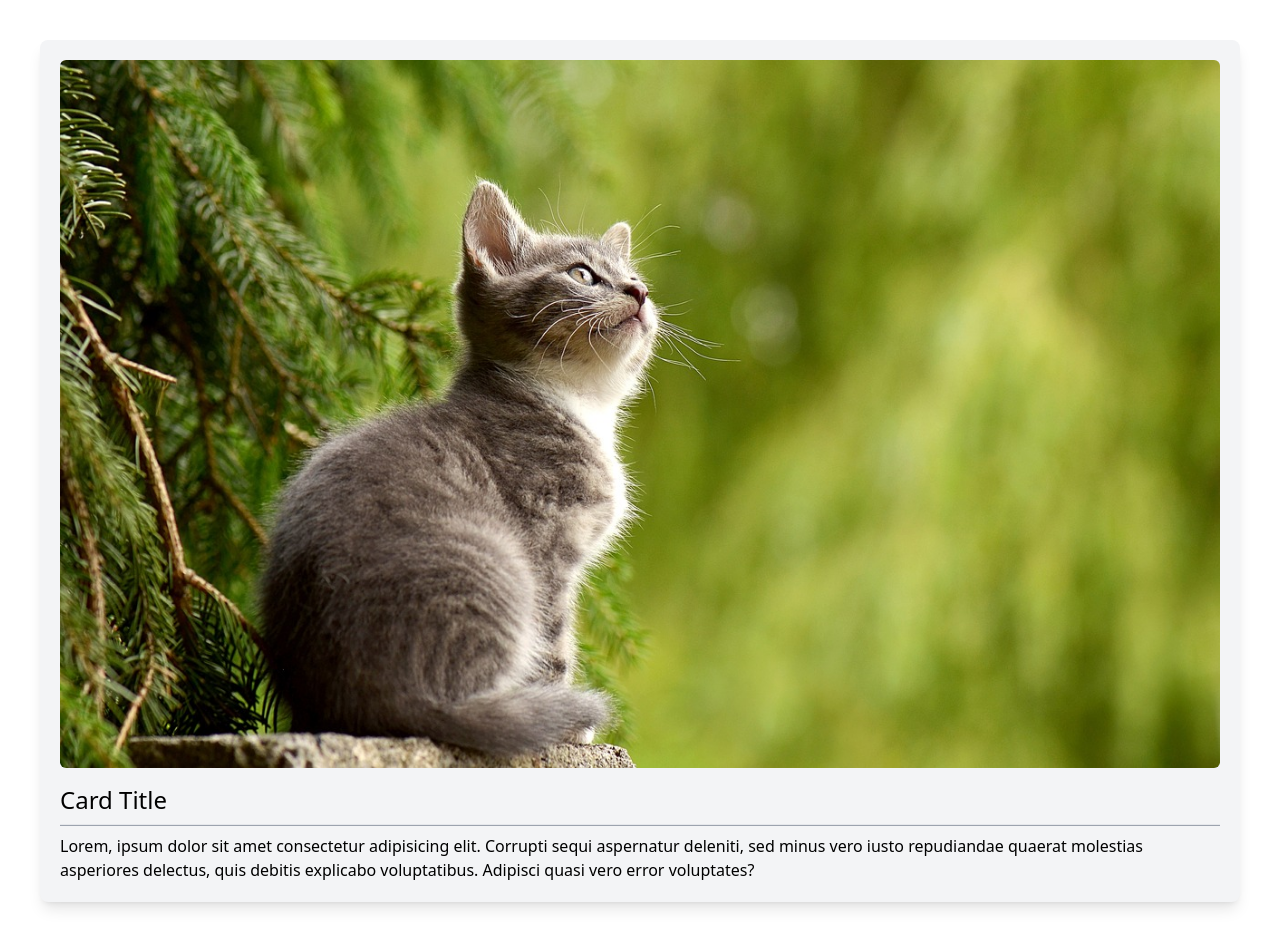
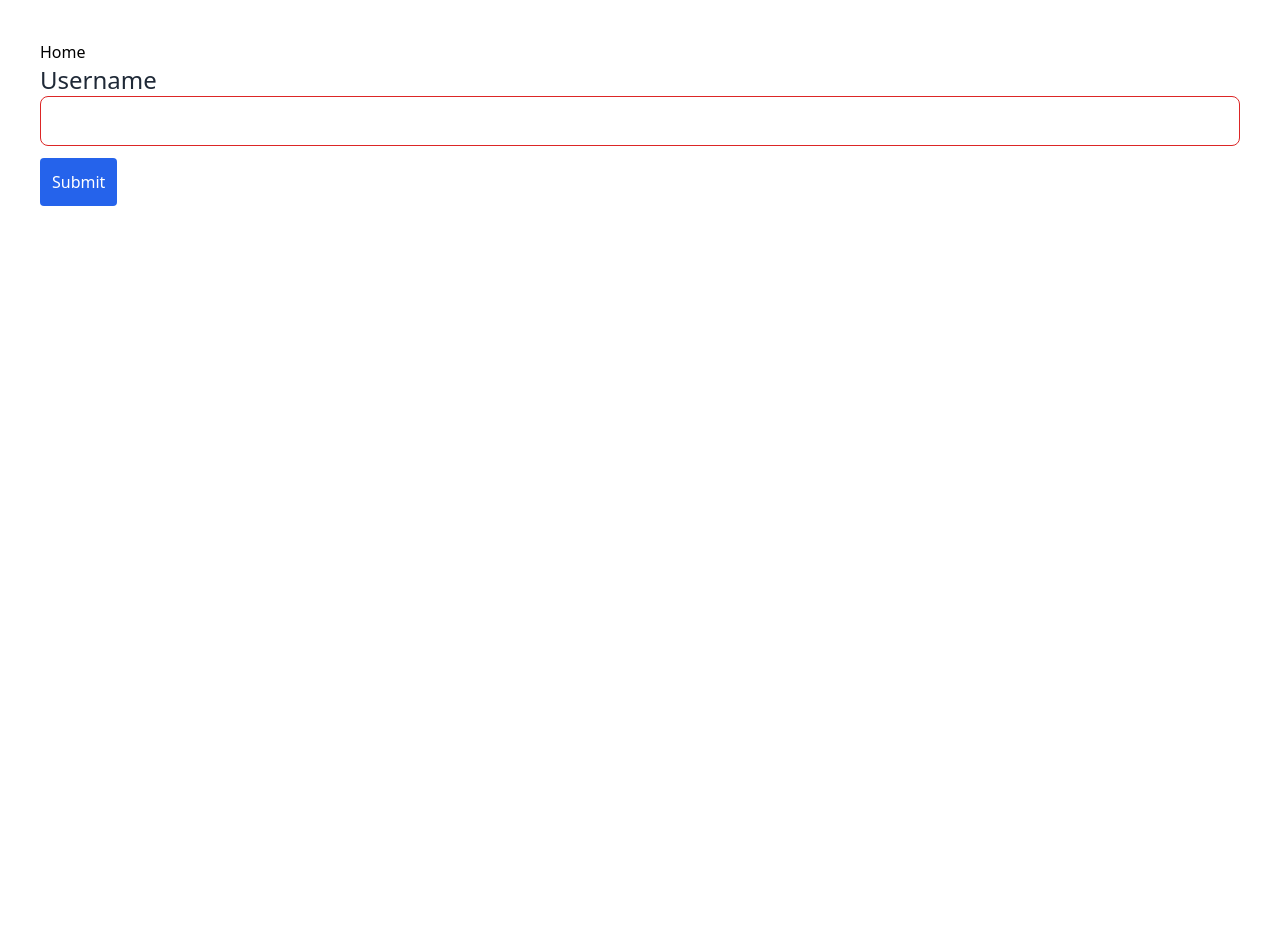
Before and after one commit to vueschool/tailwind-css-fundamentals, a Vue app: page / in a window 1280 px wide. After the commit the page ends 800 px from the top, so only its background shows below. Built offline with nearby package versions, Linux system fonts and the light colour scheme.

Commit message:
3-handling-hover-focus-and-other-states-in-tailwind-css

```diff
--- a/src/App.vue
+++ b/src/App.vue
@@ -1,8 +1,15 @@
 <script setup lang="ts">
-import AppCard from "@/components/AppCard.vue";
+import AppButton from "./components/AppButton.vue";
+import AppInput from "./components/AppInput.vue";
+import TheMainNav from "./components/TheMainNav.vue";
 </script>
 <template>
   <div class="m-10">
-    <AppCard />
+    <TheMainNav />
+    <form action="">
+      <label> </label>
+      <AppInput label="Username" />
+      <AppButton>Submit</AppButton>
+    </form>
   </div>
 </template>
--- /dev/null
+++ b/src/components/AppButton.vue
@@ -0,0 +1,7 @@
+<template>
+  <button
+    class="p-3 text-white transition-colors duration-500 bg-blue-600 rounded hover:bg-blue-900"
+  >
+    <slot></slot>
+  </button>
+</template>
--- /dev/null
+++ b/src/components/AppInput.vue
@@ -0,0 +1,29 @@
+<script setup lang="ts">
+import { computed } from "vue";
+const props = defineProps<{
+  label?: string;
+  modelValue?: string;
+}>();
+
+const emit = defineEmits(["update:modelValue"]);
+
+const _modelValue = computed({
+  get() {
+    return props.modelValue || "";
+  },
+  set(value: string) {
+    emit("update:modelValue", value);
+  },
+});
+</script>
+<template>
+  <label class="block mb-3">
+    <span v-if="label" class="block text-2xl text-gray-800">{{ label }}</span>
+    <input
+      v-model="_modelValue"
+      type="text"
+      required="true"
+      class="block w-full p-3 border border-gray-400 rounded-lg focus:outline-lime-600 disabled:opacity-50 invalid:border-red-600"
+    />
+  </label>
+</template>
--- /dev/null
+++ b/src/components/TheMainNav.vue
@@ -0,0 +1,11 @@
+<template>
+  <ul>
+    <li>
+      <RouterLink
+        to="/idontknow"
+        class="visited:text-purple-500 focus:outline-purple-400"
+        >Home</RouterLink
+      >
+    </li>
+  </ul>
+</template>
```
